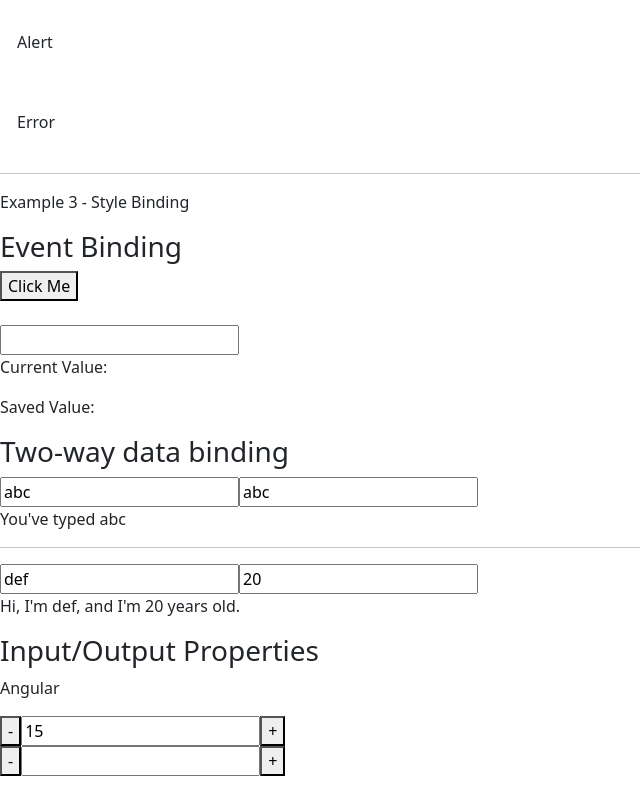
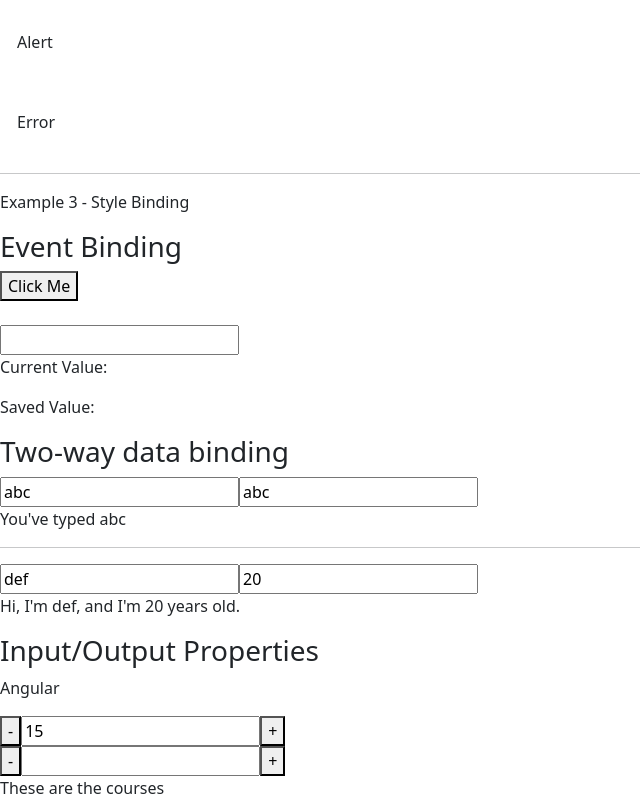
Before and after one commit to livramatheus/angular-course, an Angular app: page / in a window 1280 px wide. Shown: the part 1516-2316 px from the top of the page, without its empty margins (0-640 px from the left). Before the commit the page ends 2292 px from the top, so only its background shows below. Built offline with nearby package versions, Linux system fonts and the light colour scheme.

Commit message:
add directives

```diff
--- a/src/app/app.component.html
+++ b/src/app/app.component.html
@@ -34,3 +34,5 @@
 <app-data-binding></app-data-binding>
 
 <router-outlet></router-outlet>
+
+<app-directives></app-directives>
--- a/src/app/app.module.ts
+++ b/src/app/app.module.ts
@@ -11,6 +11,7 @@ import { FormsModule } from '@angular/forms';
 import { InputPropertyComponent } from './input-property/input-property.component';
 import { OutputPropertyComponent } from './output-property/output-property.component';
 import { DiretivaNgifComponent } from './diretiva-ngif/diretiva-ngif.component';
+import { DirectivesComponent } from './directives/directives.component';
 
 @NgModule({
   declarations: [
@@ -20,7 +21,8 @@ import { DiretivaNgifComponent } from './diretiva-ngif/diretiva-ngif.component';
     DataBindingComponent,
     InputPropertyComponent,
     OutputPropertyComponent,
-    DiretivaNgifComponent
+    DiretivaNgifComponent,
+    DirectivesComponent
   ],
   imports: [
     BrowserModule,
--- /dev/null
+++ b/src/app/directives/directives.component.html
@@ -0,0 +1,9 @@
+<section>
+    <div *ngIf="this.courseList.length > 0">
+        These are the courses
+    </div>
+
+    <div *ngIf="this.courseList.length == 0">
+        No Courses Available
+    </div>
+</section>
--- /dev/null
+++ b/src/app/directives/directives.component.ts
@@ -0,0 +1,12 @@
+import { Component } from '@angular/core';
+
+@Component({
+  selector: 'app-directives',
+  templateUrl: './directives.component.html',
+  styleUrls: ['./directives.component.css']
+})
+export class DirectivesComponent {
+
+  courseList: string[] = ["Angular 2"];
+
+}
```
Also changed, not shown: src/app/directives/directives.component.css (added), 2 other files (tests, documents, lock files or other folders).
